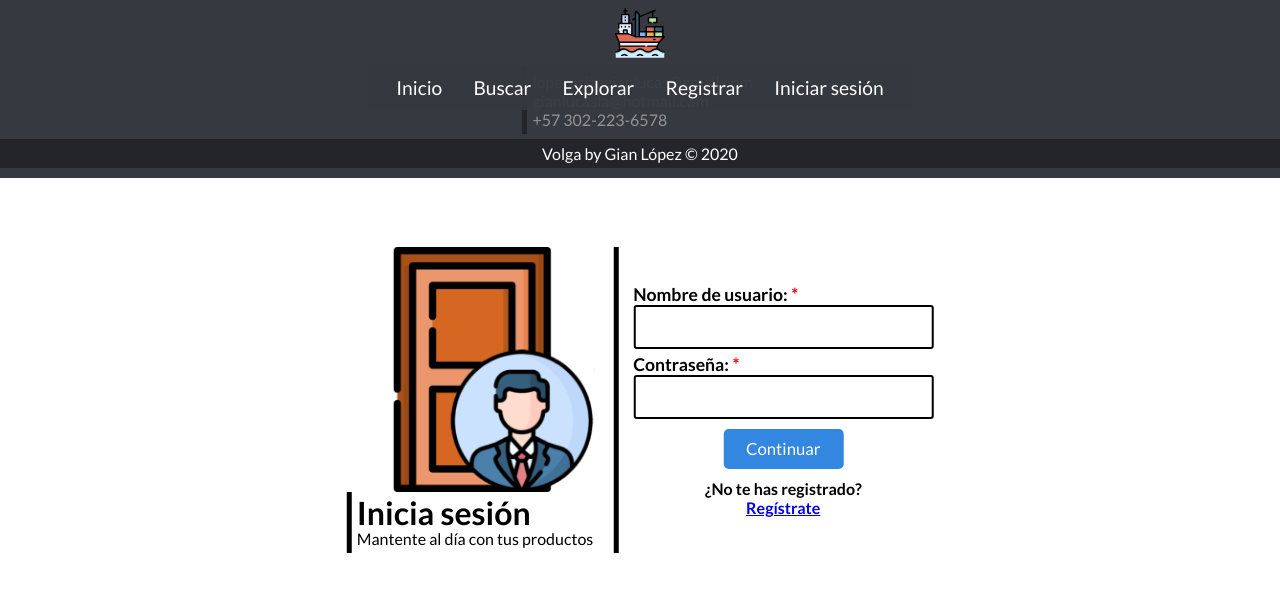
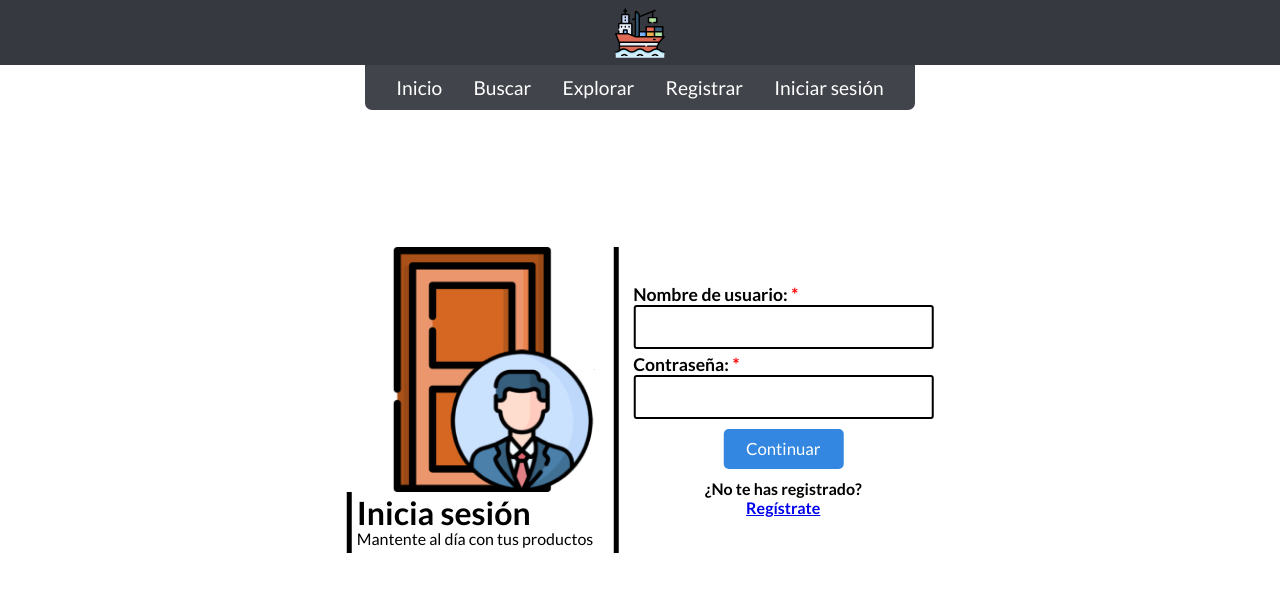
Before and after one commit to gianllopez/Volga, a React (Create React App) app: page /login in a window 1280 px wide. Shown: the top 592 px of the page. Built offline with nearby package versions, Linux system fonts and the light colour scheme.

Commit message:
MainLayout: terminado el code que permite no mostrar el footer en la pages que no lo aceptan, el code puede ser resumido, eso es lo que voy a ver.

```diff
--- a/src/index.js
+++ b/src/index.js
@@ -26,7 +26,7 @@ ReactDOM.render(
          <ProtectedRoute exact path='/:username/contact-networks' component={ContactNetworks} /> {/* Ready, por revisar si hay código que resumir... */}
          <ProtectedRoute exact path='/:username/tags' component={UserTags} /> {/* Ready, por revisar si hay código que resumir... */}
          <ProtectedRoute exact path='/:username/profile-picture' component={UserProfilePicture} /> {/* Ready, por revisar si hay código que resumir... */}
-         <MainLayout>
+         <MainLayout nofooter={['/login']}>
             <Route exact path='/' component={Home} />
             <Route exact path='/logup' component={Logup} /> {/* Ready, por revisar si hay código que resumir... */}
             <Route exact path='/login' component={Login} />
--- a/src/pages/components/common/MainLayout.js
+++ b/src/pages/components/common/MainLayout.js
@@ -2,15 +2,32 @@ import React, { Component, Fragment } from 'react';
 import { NavBar, Footer } from '../';
 
 class MainLayout extends Component {
+
+   state = { footer: true };
 
    render() {
       return (
          <Fragment>
             <NavBar />
             {this.props.children}
-            <Footer />
+            {this.state.footer && <Footer />}
          </Fragment>
       );
+   };
+
+   componentDidMount() {
+      const { nofooter, location } = this.props,
+         path = location.pathname;
+      if (nofooter.includes(path) && this.state.footer) {
+         this.setState({ footer: false });
+      };
+      if (!nofooter.includes(path) && !this.state.footer) {
+         this.setState({ footer: true });
+      };
+   };
+
+   componentDidUpdate() {
+      this.componentDidMount()
    };
 
 };
```
